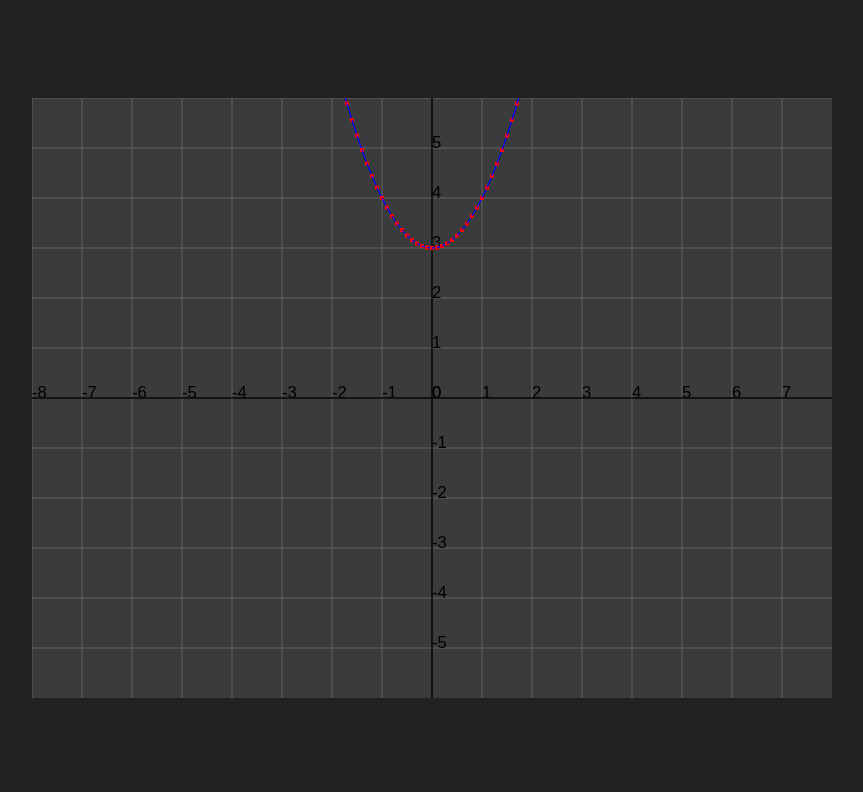
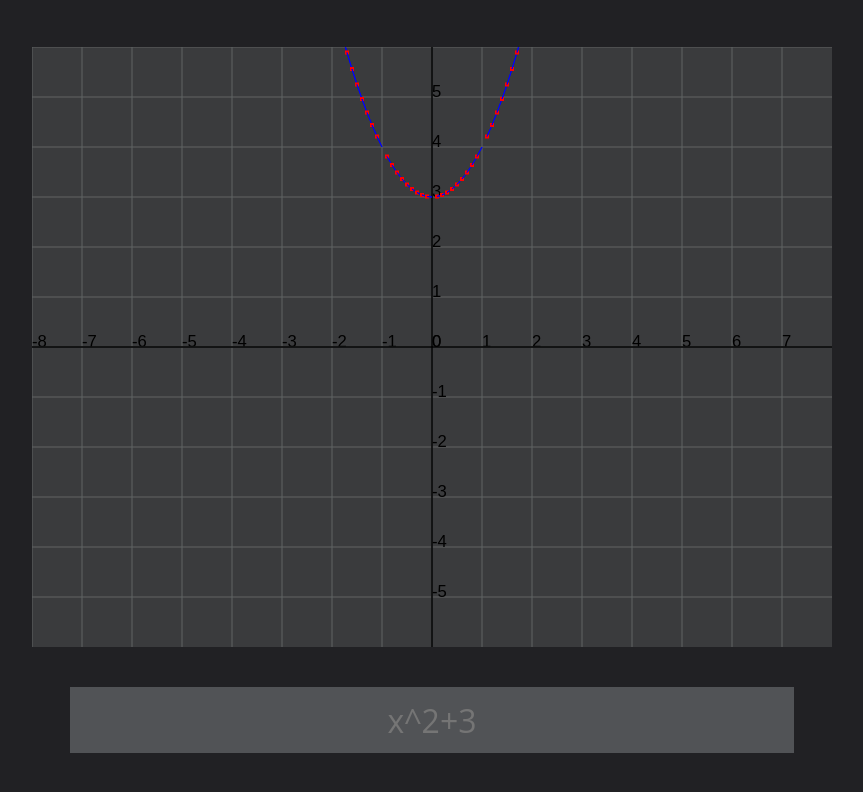
Before and after one commit to CookieOfWar/Diagrams, a website built with Vite: page index.html in a window 1280 px wide. Shown: the whole page, without its empty margins (208-1071 px from the left). Built offline with nearby package versions, Linux system fonts and the light colour scheme.

Commit message:
working with ellipsis

```diff
--- a/index.html
+++ b/index.html
@@ -8,8 +8,9 @@
     <title>Diagrams</title>
   </head>
   <body>
-    <div>
+    <div class="mainDiv">
       <canvas id="canvas" width="800px" height="600px"> </canvas>
+			<input type="text" id="inpFunction" placeholder="x^2+3">
     </div>
     <script type="module" src="/main.js"></script>
   </body>
--- a/main.js
+++ b/main.js
@@ -1,6 +1,8 @@
 const canvas = document.getElementById("canvas");
 const ctx2 = canvas.getContext("2d");
 const ctx3 = canvas.getContext("3d");
+const inputField = document.getElementById("inpFunction");
+var F = "x^2+3";
 
 const canvasWidth = canvas.clientWidth;
 const canvasHeight = canvas.clientHeight;
@@ -12,12 +14,14 @@
 
 var mouseInCanvas = false;
 
+const XGridOnly = false;
+
+getEllips("4x^2-2xy+9y^2+6x+8y+1");
+
 drawGrid();
 drawDiagram("x^2+3");
 function drawGrid() {
   ctx2.clearRect(0, 0, canvasWidth, canvasHeight);
-  // xAxis = Math.round(canvasWidth / scaleX / 2) * scaleX;
-  // yAxis = Math.round(canvasHeight / scaleY / 2) * scaleY;
 
   ctx2.font = `${scaleX / 3}px Arial`;
   ctx2.textalign = "left";
@@ -25,13 +29,18 @@
 
   ctx2.strokeStyle = "rgba(97, 98, 99, 0.63)";
   ctx2.fillStyle = "black";
-  for (let i = 0; i < canvasWidth; i += scaleX) {
+
+  for (let i = 0; i < canvasWidth; i += 1) {
+    if ((i - xAxis) % scaleX == 0) {
       line(i, 0, i, canvasHeight);
       ctx2.fillText((i - xAxis) / scaleX, i, yAxis);
     }
-  for (let i = 0; i < canvasHeight; i += scaleY) {
+  }
+  for (let i = 0; i < canvasHeight; i += 1) {
+    if ((i - yAxis) % scaleY == 0) {
       line(0, i, canvasWidth, i);
       ctx2.fillText((yAxis - i) / scaleY, xAxis, i);
+    }
   }
 
   ctx2.strokeStyle = "black";
@@ -58,24 +67,36 @@
  * @param f string
  */
 function drawDiagram(f) {
-  for (let i = 0; i <= canvasWidth; i += 5) {
+  if (/([+-]?\d+)x\^2([+-]\d+)xy([+-]\d+)y\^2([+-]\d+)x([+-]\d+)y([+-]\d+)/.test(f)) {
+    getEllips(f);
+  }
+  for (let i = 0; i <= canvasWidth; i += 1) {
+    if (
+      (XGridOnly
+        ? (i - xAxis) % scaleX
+        : i % (scaleX / 10) == 0 || XGridOnly
+        ? (i - xAxis) % scaleX
+        : i % (scaleX / 10) == NaN) &&
+      i != 0
+    ) {
       const x = (i - xAxis) / scaleX;
 
       let fTemp = f.slice(0);
       let temp = fTemp
+        .replace(/(\d+)x/, "$1*x")
         .replace(/x/g, `${x}`)
         .replace("^", "**")
         .replace(/-([.0-9]+)\*\*/g, "(-$1)**")
         .replace(/-x\*\*/g, "(-x)**");
 
-    // console.log(x, temp);
       const y = eval(temp);
-
+      //console.log(y);
+      if (y != Infinity && y != -Infinity) {
         ctx2.fillStyle = "red";
         ctx2.fillRect(x * scaleX + xAxis - 2, yAxis - scaleY * y - 2, 4, 4);
-    if (i + 5 <= canvasWidth) {
-      let xTemp = (i + 5 - xAxis) / scaleX;
-      let yTemp = Math.pow(xTemp, 2) + 3;
+        if (i + (XGridOnly ? scaleX : scaleX / 10) <= canvasWidth) {
+          let xTemp = (i + (XGridOnly ? scaleX : scaleX / 10) - xAxis) / scaleX;
+          let yTemp = eval(temp.replace(`${x}`, `${xTemp}`));
           ctx2.strokeStyle = "blue";
           line(
             x * scaleX + xAxis,
@@ -86,15 +107,17 @@
         }
       }
     }
+  }
+}
 
 canvas.addEventListener("mousemove", (e) => {
   if (mouseInCanvas) {
     if (e.buttons & 1) {
-      console.log(e);
+      //console.log(e);
       xAxis += e.movementX;
       yAxis += e.movementY;
       drawGrid();
-      drawDiagram("x^2+3");
+      drawDiagram(F);
     }
   }
 });
@@ -110,7 +133,7 @@
       scaleY -= 5;
     }
   } else if (e.deltaY < 0) {
-    if (scaleX <= 5) {
+    if (scaleX < 10) {
       scaleX += 1;
       scaleY += 1;
     } else {
@@ -119,6 +142,76 @@
     }
   }
   drawGrid();
-  drawDiagram("x^2+3");
+  drawDiagram(F);
   console.log(scaleX, scaleY);
 });
+
+inputField.addEventListener("keyup", (e) => {
+  //if (e.key == "Enter") {
+  console.log(inputField.value);
+  drawGrid();
+  F = inputField.value;
+  drawDiagram(inputField.value);
+  //}
+});
+
+function getEllips(f) {
+  const A = [
+    [0, 0],
+    [0, 0],
+  ];
+  A[0][0] = parseInt(f.match(
+    /([+-]?\d+)x\^2([+-]\d+)xy([+-]\d+)y\^2([+-]\d+)x([+-]\d+)y([+-]\d+)/
+  )[1]);
+  A[0][1] = A[1][0] = parseInt(f.match(
+    /([+-]?\d+)x\^2([+-]\d+)xy([+-]\d+)y\^2([+-]\d+)x([+-]\d+)y([+-]\d+)/
+  )[2])/2;
+  A[1][1] = parseInt(f.match(
+    /([+-]?\d+)x\^2([+-]\d+)xy([+-]\d+)y\^2([+-]\d+)x([+-]\d+)y([+-]\d+)/
+  )[3]);
+	console.log(A);
+
+  if (Determinant(A) != 0) {
+    let S = A[0][0] + A[1][1];
+    let delta = Determinant(A);
+		let nd = [[A[0][0], A[1][1], parseInt(f.match(/([+-]?\d+)x\^2([+-]\d+)xy([+-]\d+)y\^2([+-]\d+)x([+-]\d+)y([+-]\d+)/)[4])/2], []]
+  }
+}
+
+function Determinant(A) {
+  var n = A.length,
+    subA = [],
+    detA = 0;
+
+  if (n == 1) return A[0][0];
+
+  if (n == 2) return A[0][0] * A[1][1] - A[0][1] * A[1][0];
+
+  if (n == 3) {
+    return (
+      A[0][0] * A[1][1] * A[2][2] +
+      A[0][1] * A[1][2] * A[2][0] +
+      A[0][2] * A[1][0] * A[2][1] -
+      (A[0][0] * A[1][2] * A[2][1] +
+        A[0][1] * A[1][0] * A[2][2] +
+        A[0][2] * A[1][1] * A[2][0])
+    );
+  }
+
+  for (var i = 0; i < n; i++) {
+    for (var h = 0; h < n - 1; h++) subA[h] = [];
+
+    for (var a = 1; a < n; a++) {
+      for (var b = 0; b < n; b++) {
+        if (b < i) subA[a - 1][b] = A[a][b];
+        else if (b > i) subA[a - 1][b - 1] = A[a][b];
+      }
+    }
+
+    var sign = i % 2 == 0 ? 1 : -1;
+
+    detA += sign * A[0][i] * Determinant(subA);
+  }
+
+  return detA;
+}
--- a/style.css
+++ b/style.css
@@ -13,3 +13,23 @@
   /* transform: rotateX(180deg); */
   background-color: rgb(58, 59, 61);
 }
+
+.mainDiv {
+	display: flex;
+	justify-content: center;
+  align-items: center;
+	flex-direction: column;
+}
+
+#inpFunction{
+	width: 90%;
+	margin-top: 5%;
+  background-color: rgb(81, 83, 86);
+  color: rgb(255, 255, 255);
+  border: none;
+  outline: none;
+  font-size: 2em;
+	height: 2em;
+	text-align: center;
+  font-family: 'Open Sans', sans-serif;
+}
```
Lines whose indentation alone changed are shown as unchanged.
